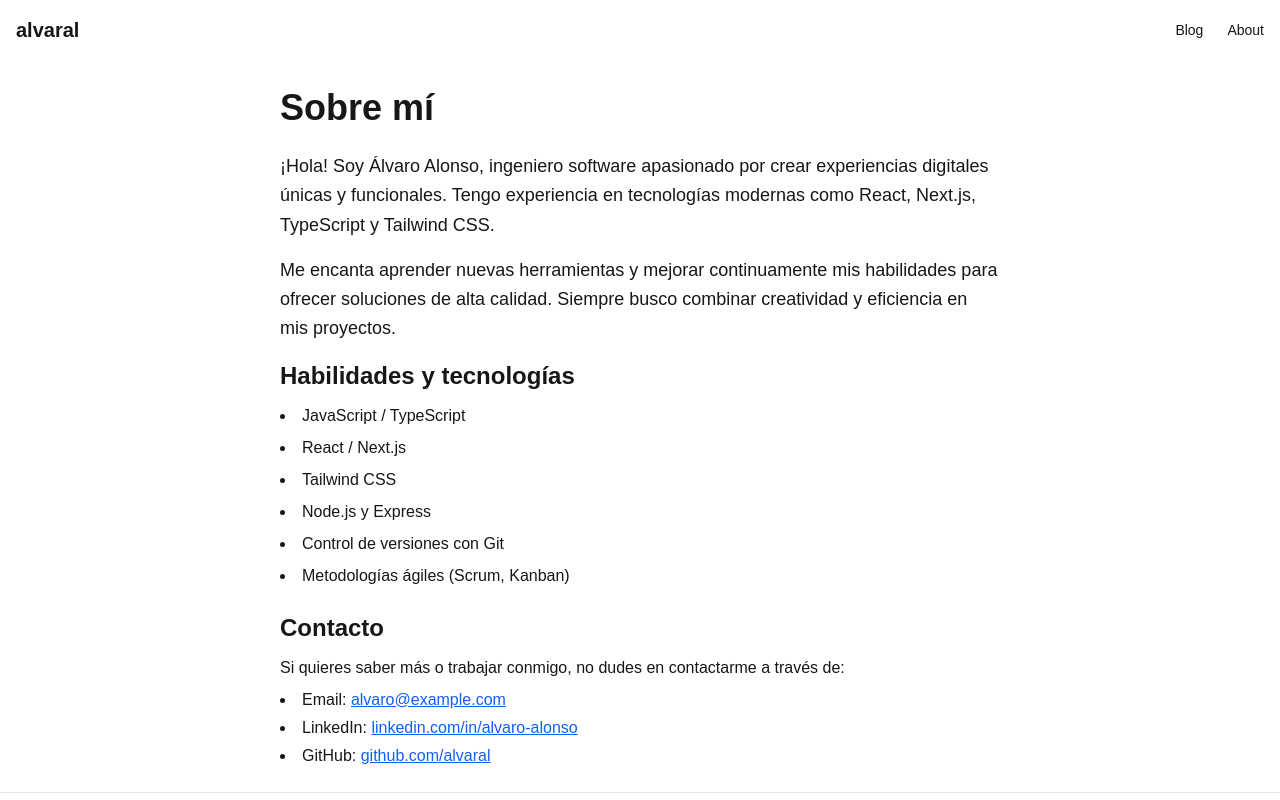
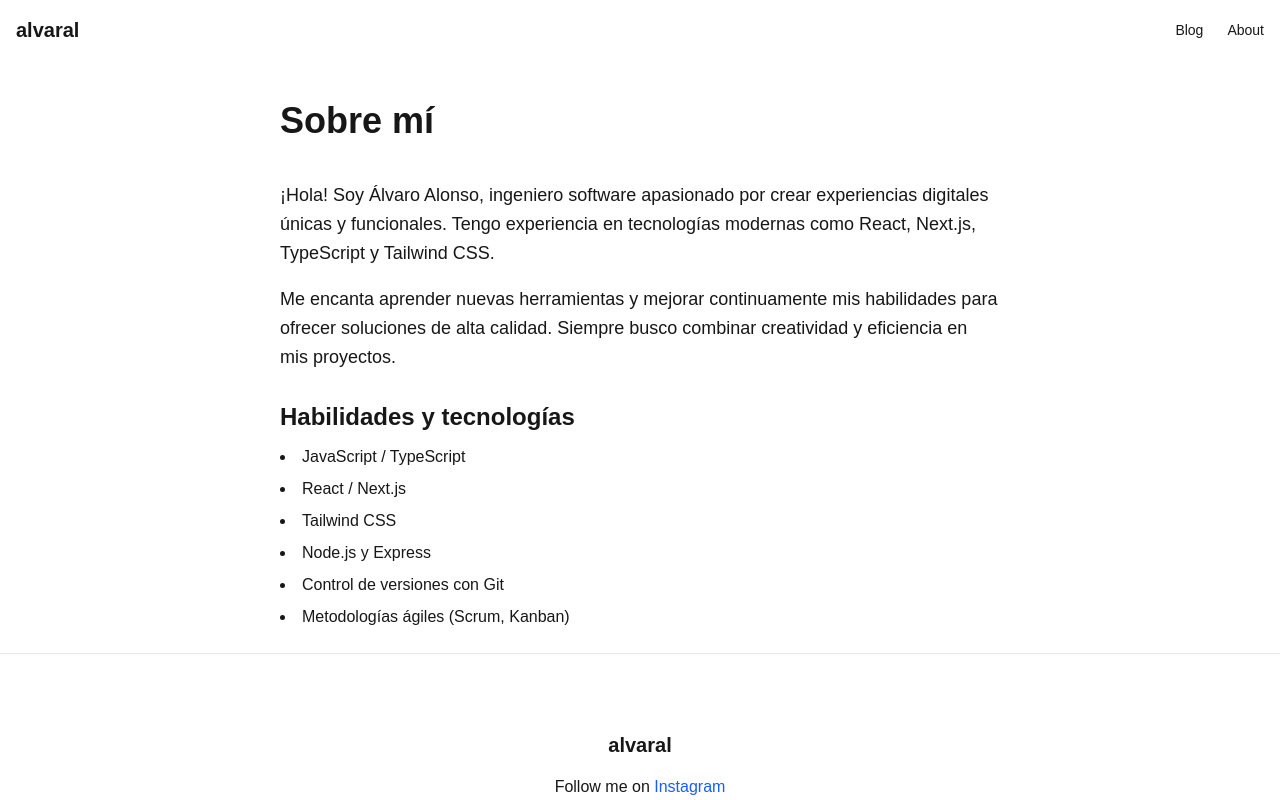
Before and after one commit to alvaral/alvaral, a Next.js app: page /about in a window 1280 px wide. Shown: the top 800 px of the page. Built offline with nearby package versions, Linux system fonts and the light colour scheme.

Commit message:
add sections and change page tab title

```diff
--- a/src/app/about/page.tsx
+++ b/src/app/about/page.tsx
@@ -1,16 +1,22 @@
 // src/pages/about.tsx (o src/app/about/page.tsx según tu estructura)
+
+import Section from "@/components/Section";
 
 export default function About() {
   return (
     <main className="max-w-3xl mx-auto p-6">
+      <Section>
         <h1 className="text-4xl font-bold mb-6">Sobre mí</h1>
+      </Section>
+      <Section>
         <p className="mb-4 text-lg leading-relaxed">
           ¡Hola! Soy Álvaro Alonso, ingeniero software apasionado por crear experiencias digitales únicas y funcionales. Tengo experiencia en tecnologías modernas como React, Next.js, TypeScript y Tailwind CSS.
         </p>
         <p className="mb-4 text-lg leading-relaxed">
           Me encanta aprender nuevas herramientas y mejorar continuamente mis habilidades para ofrecer soluciones de alta calidad. Siempre busco combinar creatividad y eficiencia en mis proyectos.
         </p>
-      <section>
+      </Section>
+      <Section>
         <h2 className="text-2xl font-semibold mb-3">Habilidades y tecnologías</h2>
         <ul className="list-disc list-inside space-y-2">
           <li>JavaScript / TypeScript</li>
@@ -20,16 +26,7 @@ export default function About() {
           <li>Control de versiones con Git</li>
           <li>Metodologías ágiles (Scrum, Kanban)</li>
         </ul>
-      </section>
-      <section className="mt-6">
-        <h2 className="text-2xl font-semibold mb-3">Contacto</h2>
-        <p>Si quieres saber más o trabajar conmigo, no dudes en contactarme a través de:</p>
-        <ul className="list-disc list-inside space-y-1 mt-2">
-          <li>Email: <a href="mailto:alvaroalonso222@gmail.com" className="text-blue-600 underline">alvaro@example.com</a></li>
-          <li>LinkedIn: <a href="https://www.linkedin.com/in/alvaro-alonso-perez" target="_blank" rel="noopener noreferrer" className="text-blue-600 underline">linkedin.com/in/alvaro-alonso</a></li>
-          <li>GitHub: <a href="https://github.com/alvaral" target="_blank" rel="noopener noreferrer" className="text-blue-600 underline">github.com/alvaral</a></li>
-        </ul>
-      </section>
+      </Section>
     </main>
   );
 }
--- a/src/app/layout.tsx
+++ b/src/app/layout.tsx
@@ -15,7 +15,7 @@ const geistMono = Geist_Mono({
 });
 
 export const metadata: Metadata = {
-  title: "Create Next App",
+  title: "alvaral",
   description: "Generated by create next app",
 };
 
```
Lines whose indentation alone changed are shown as unchanged.
